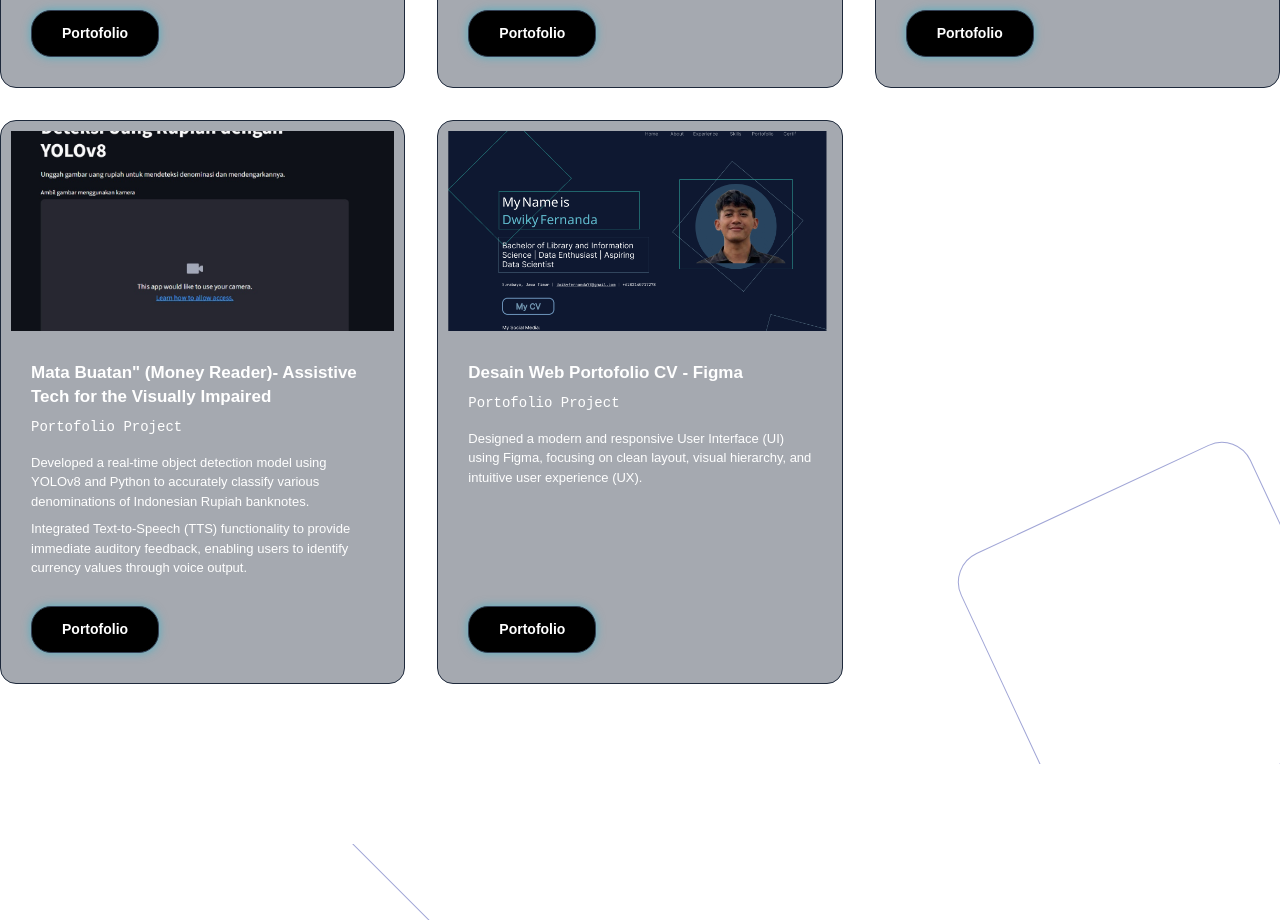
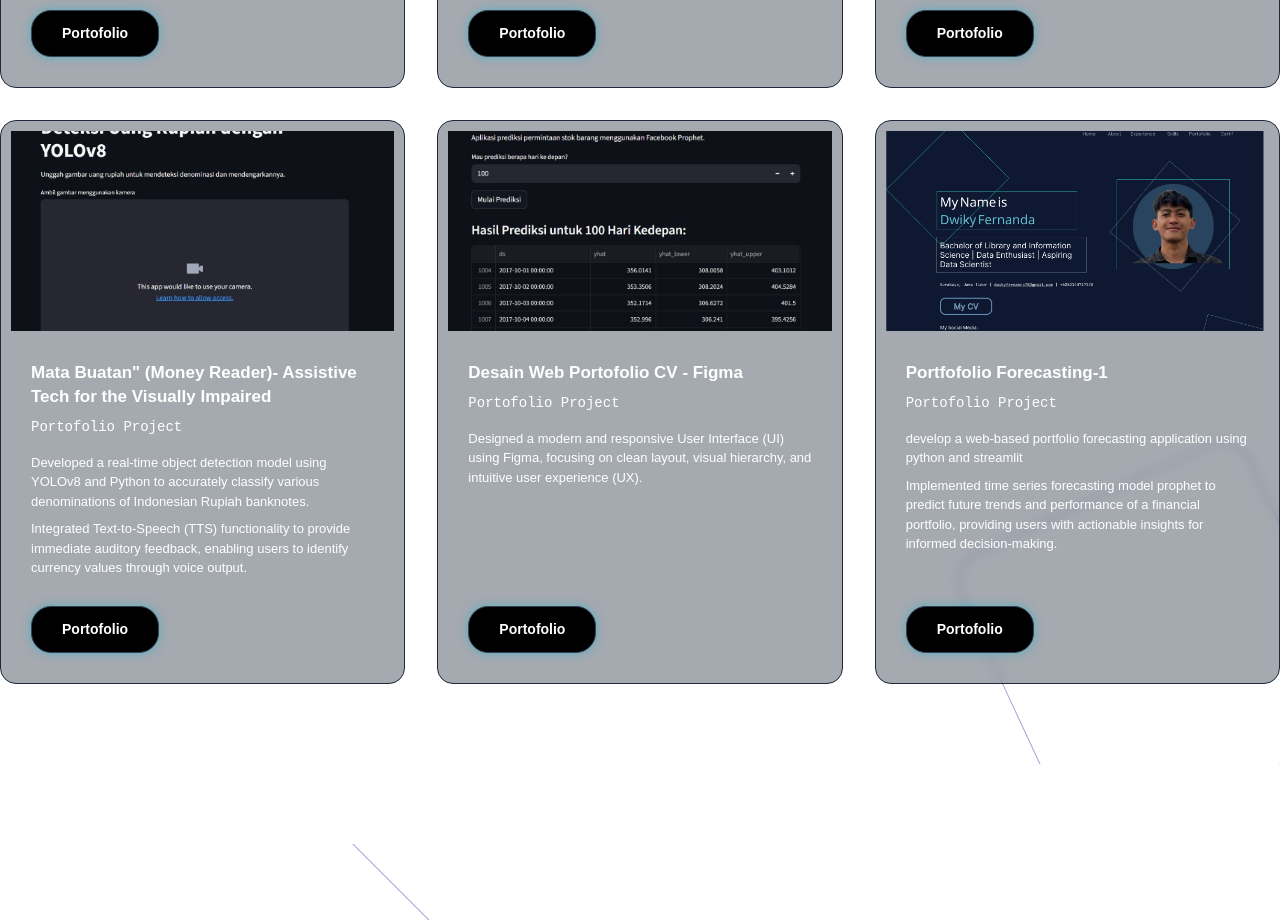
Before and after one commit to Dwikyf04/my-portofolio, a Next.js app: page / in a window 1280 px wide. Shown: the part 6140-7060 px from the top of the page. Built offline with nearby package versions, Linux system fonts and the light colour scheme.

Commit message:
update portofolio

```diff
--- a/components/Portofolio.tsx
+++ b/components/Portofolio.tsx
@@ -213,7 +213,7 @@ export default function Portofolio() {
           </div>
         </div>
         <div className="product_box">
-          <img src="/image/portofolio8.png" alt="Portofolio 1" />
+          <img src="/image/portofolio9.png" alt="Portofolio 1" />
           <div className="description">
             <div>
               <h2>Desain Web Portofolio CV - Figma </h2>
@@ -234,6 +234,33 @@ export default function Portofolio() {
             </a>
           </div>
         </div>
+        <div className="product_box">
+          <img src="/image/portofolio8.png" alt="Portofolio 1" />
+          <div className="description">
+            <div>
+              <h2>Portfofolio Forecasting-1 </h2>
+              <h3>Portofolio Project</h3>
+              <p>
+                develop a web-based portfolio forecasting application using
+                python and streamlit
+              </p>
+              <p>
+                Implemented time series forecasting model prophet to predict
+                future trends and performance of a financial portfolio,
+                providing users with actionable insights for informed
+                decision-making.
+              </p>
+            </div>
+            <a
+              href="https://project-forecasting-1-ku.streamlit.app/"
+              target="_blank"
+              rel="noopener noreferrer"
+              className="button-porto"
+            >
+              <span>Portofolio</span>
+            </a>
+          </div>
+        </div>
       </div>
     </section>
   );
```
Also changed, not shown: public/image/portofolio9.png (added).
